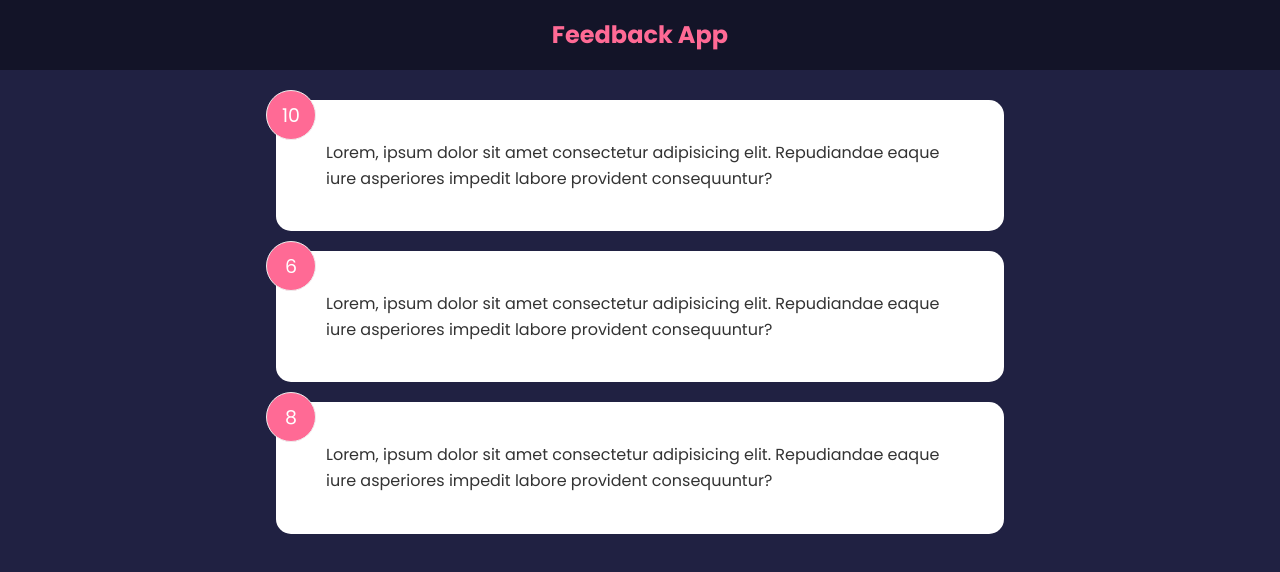
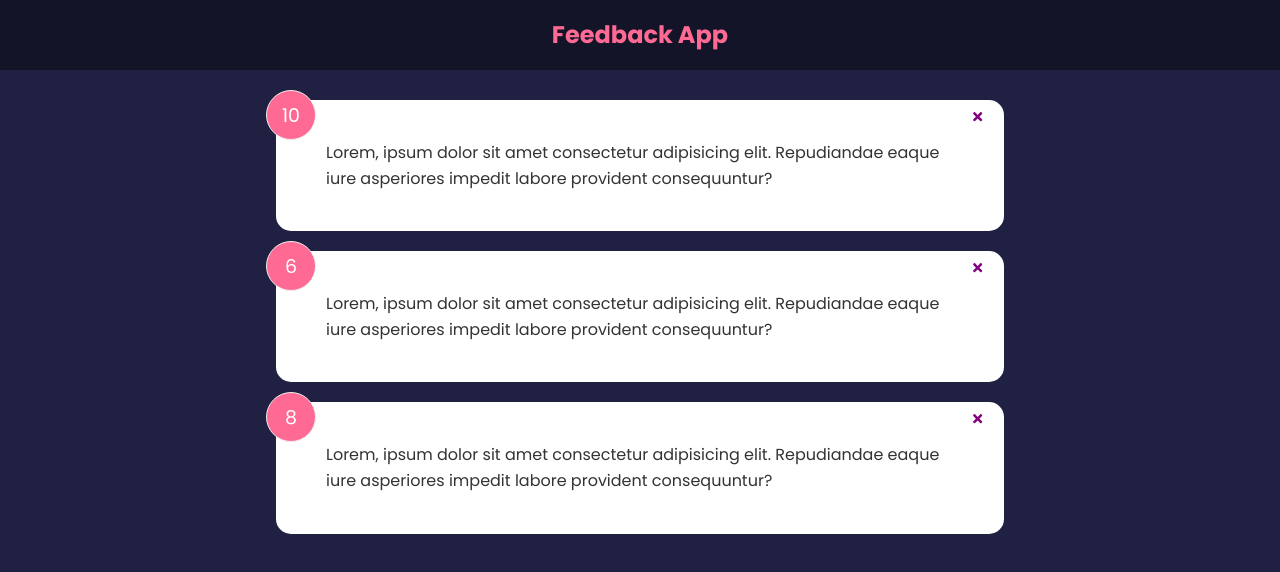
Before and after one commit to El1650/Feedback-UI, a React (Create React App) app: page / in a window 1280 px wide. Shown: the top 572 px of the page. Built offline with nearby package versions, Linux system fonts and the light colour scheme.

Commit message:
Implemented the close icon with its functionality

```diff
--- a/package.json
+++ b/package.json
@@ -8,6 +8,7 @@
     "@testing-library/user-event": "^13.5.0",
     "react": "^18.2.0",
     "react-dom": "^18.2.0",
+    "react-icons": "^4.12.0",
     "react-scripts": "5.0.1",
     "web-vitals": "^2.1.4"
   },
--- a/src/App.js
+++ b/src/App.js
@@ -5,11 +5,18 @@
 
 function App() {
   const [feedback, setFeedback] = useState(FeedbackData);
+
+  const deleteFeedback = (id) => {
+    if (window.confirm("Are you sure you want to delete?")) {
+      setFeedback(feedback.filter((item) => item.id !== id));
+    }
+  };
+
   return (
     <>
       <Header />
       <div className="container">
-        <FeedbackList feedback={feedback} />
+        <FeedbackList feedback={feedback} handleDelete={deleteFeedback} />
       </div>
     </>
   );
--- a/src/components/FeedbackItem.jsx
+++ b/src/components/FeedbackItem.jsx
@@ -1,10 +1,14 @@
+import { FaTimes } from "react-icons/fa";
 import PropTypes from "prop-types";
 import Card from "./shared/Card";
 
-function FeedbackItem({ item }) {
+function FeedbackItem({ item, handleDelete }) {
   return (
     <Card>
       <div className="num-display">{item.rating}</div>
+      <button className="close" onClick={() => handleDelete(item.id)}>
+        <FaTimes color="purple" />
+      </button>
       <div className="text-display">{item.text}</div>
     </Card>
   );
--- a/src/components/FeedbackList.jsx
+++ b/src/components/FeedbackList.jsx
@@ -1,14 +1,14 @@
 import PropTypes from "prop-types";
 import FeedbackItem from "./FeedbackItem";
 
-function FeedbackList({ feedback }) {
+function FeedbackList({ feedback, handleDelete }) {
   if (!feedback || feedback.length === 0) {
     return <p>No Feedback yet.</p>;
   }
   return (
     <div className="feedback-list">
       {feedback.map((item) => (
-        <FeedbackItem key={item.id} item={item} />
+        <FeedbackItem key={item.id} item={item} handleDelete={handleDelete} />
       ))}
     </div>
   );
```
Also changed, not shown: 1 other file (tests, documents, lock files or other folders).
